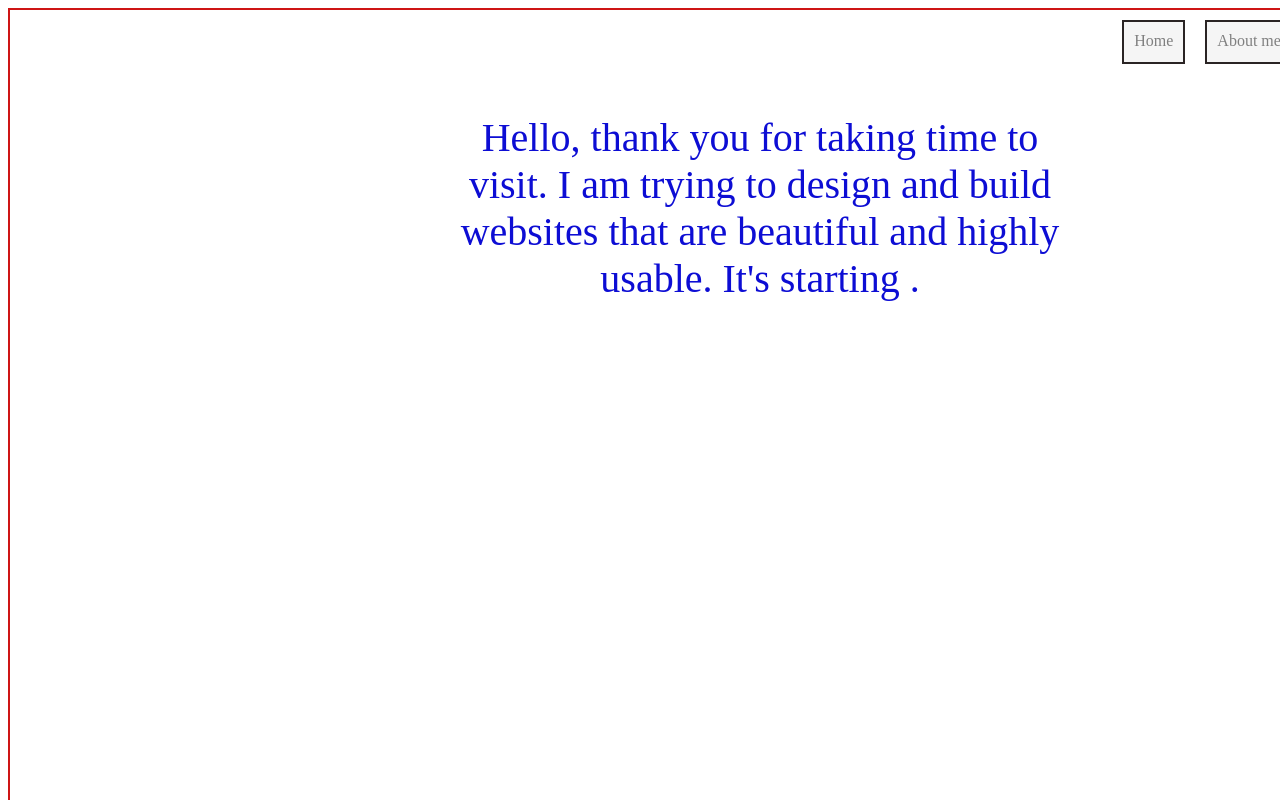
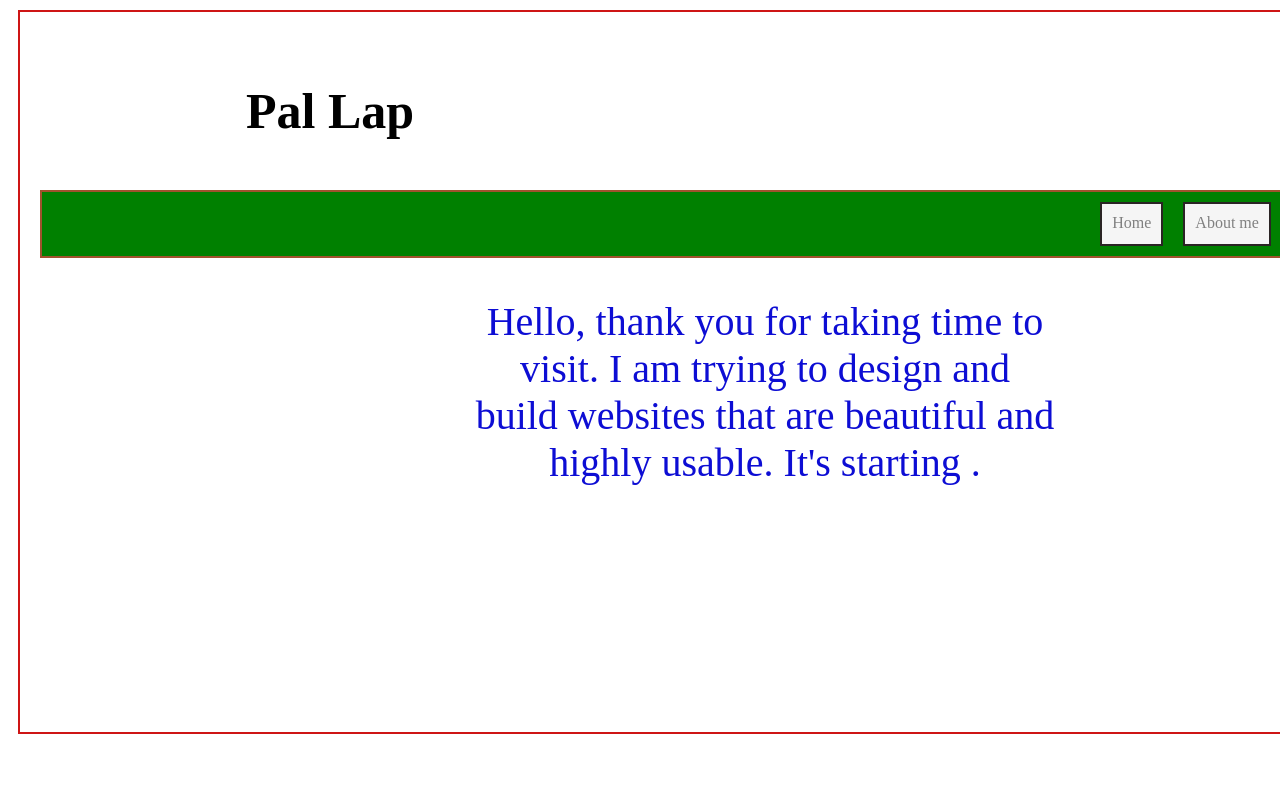
Before and after one commit to PallapRajJoshi/PallapRajJoshi.github.io, a plain HTML site: page index.html in a window 1280 px wide. Shown: the top 800 px of the page. Drawn offline with Linux system fonts and the light colour scheme.

Commit message:
code changed

```diff
--- a/index.css
+++ b/index.css
@@ -1,13 +1,26 @@
+.name {
+    justify-content: center;
+    text-align: center;
+    font-weight: bold;
+    font-style: initial;
+    font-size: 50px;
+}
+
 .checkfirst {
+    padding: 20px;
+    margin: 10px;
     border: 2px solid rgb(206, 21, 21);
-    height: 1000px;
-    width: 1500px;
+    height: 680px;
+    width: 1450px;
 }
 
 .first {
+    border: 2px solid sienna;
+    background-color: greenyellow;
     display: flex;
     flex: 50%;
     justify-content: right;
+    background-color: green;
     text-decoration: none;
 }
 
--- a/index.html
+++ b/index.html
@@ -9,6 +9,7 @@
 
 <body>
     <div class="checkfirst">
+        <p class="name">Pal Lap</p>
 
         <div class="first">
 
@@ -19,7 +20,9 @@
             <div class="three">Contact</div>
 
             <div class="four">Comments</div>
+
         </div>
+
         <div class="status">
             <p class="">
                 Hello, thank you for taking time to visit. I am trying to design and build websites that are beautiful and highly usable. It's starting .
```
